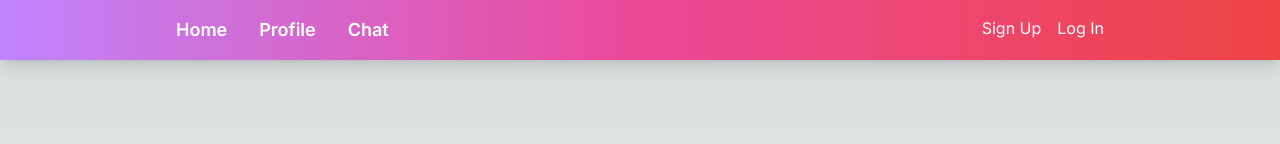
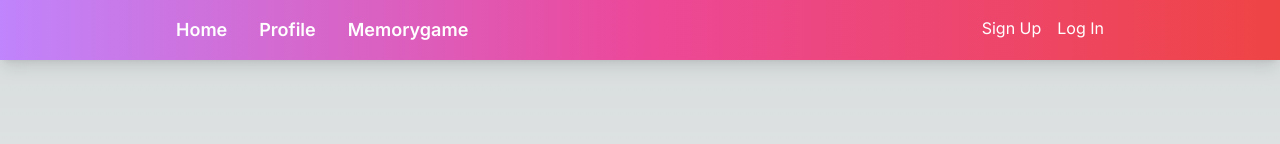
Before and after one commit to stinkyfish1/nextjs-auth0, a Next.js app: page / in a window 1280 px wide. Shown: the top 144 px of the page. Built offline with nearby package versions, Linux system fonts and the light colour scheme; no server answers.

Commit message:
added: base foundation for supabase

```diff
--- a/components/navbar.tsx
+++ b/components/navbar.tsx
@@ -13,7 +13,7 @@ const NavBar = () => {
       <div className="flex gap-8">
         <a href="/" className="hover:text-gray-200 text-lg font-semibold">Home</a>
         <a href="/profile" className="hover:text-gray-200 text-lg font-semibold">Profile</a>
-        <a href="/memoryGame" className="hover:text-gray-200 text-lg font-semibold">Chat</a>
+        <a href="/memoryGame" className="hover:text-gray-200 text-lg font-semibold">Memorygame</a>
       </div>
       <div className="flex gap-4">
         {!user && !isLoading && (
```
